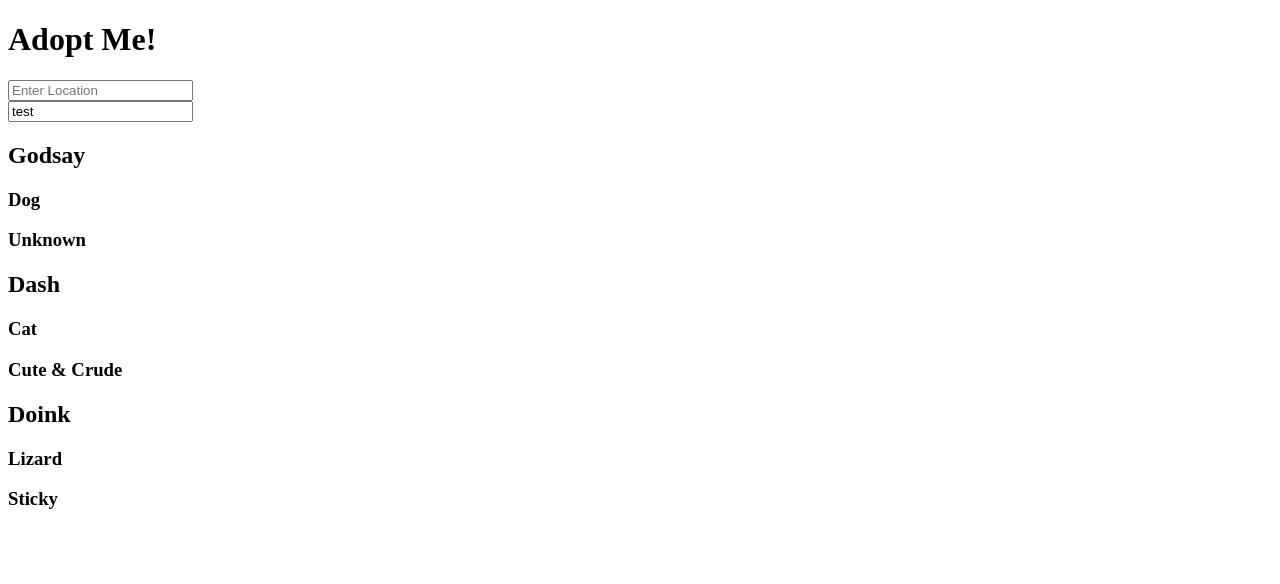
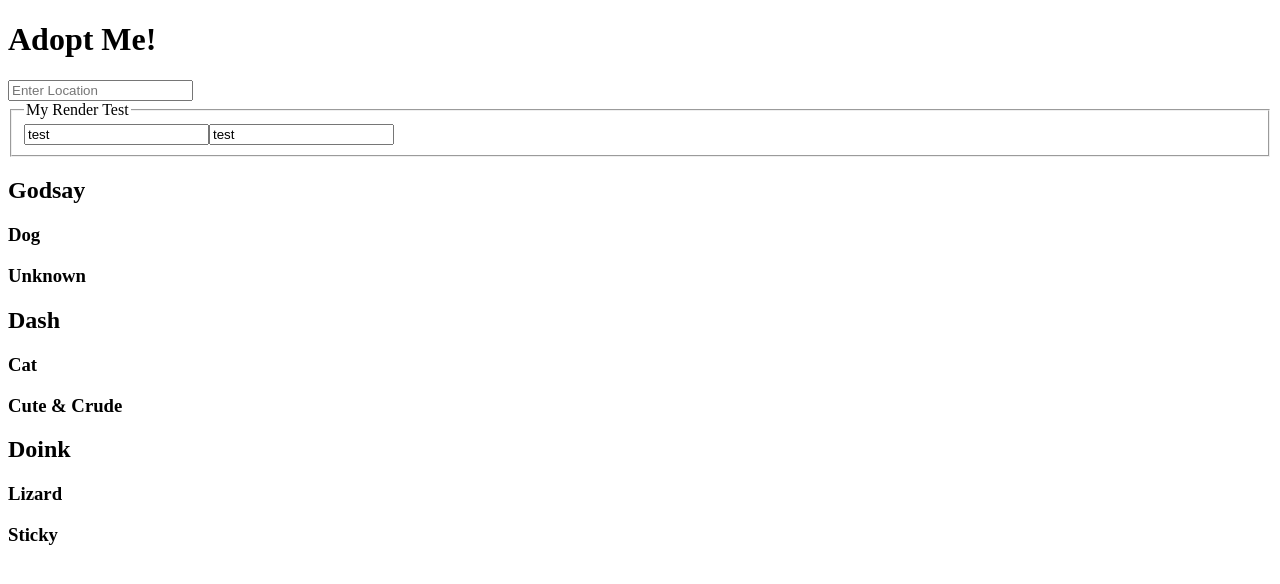
Before and after one commit to nikhilkuyya-workshop-fork-for-learning/sample-app-react-v8, a React (Vite) app: page / in a window 1280 px wide. Shown: the top 584 px of the page. Built offline with nearby package versions, Linux system fonts and the light colour scheme.

Commit message:
chore: deploy test

```diff
--- a/src/NoStateSearchParams.tsx
+++ b/src/NoStateSearchParams.tsx
@@ -1,17 +1,30 @@
 const NoStateSearchParams = () => {
-  const location = 'test';
+  const location = "test";
   // to test thre renders
-  console.log('hi, nostate searchParms')
+  console.log("hi, nostate searchParms");
   return (
     <div>
-    <form>
-    <label htmlFor="location">
-    <input id="location"
-    placeholder="Enter Location" defaultValue={location} />
-    </label>
-    </form>
+      <form>
+        <fieldset>
+          <legend>My Render Test</legend>
+          <label htmlFor="location">
+            <input
+              id="location"
+              placeholder="Enter Location"
+              defaultValue={location}
+            />
+          </label>
+          <label htmlFor="valuelocation">
+            <input
+              id="valuelocation"
+              placeholder="Enter Location"
+              value={location}
+            />
+          </label>
+        </fieldset>
+      </form>
     </div>
   );
-}
+};
 
 export default NoStateSearchParams;
```
